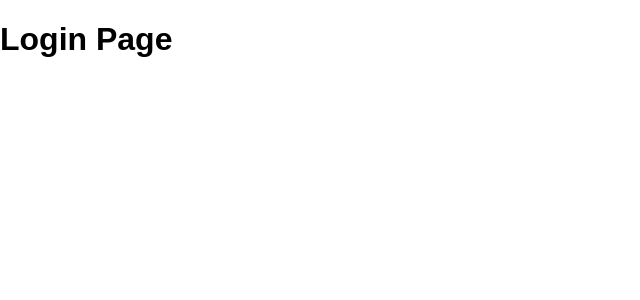
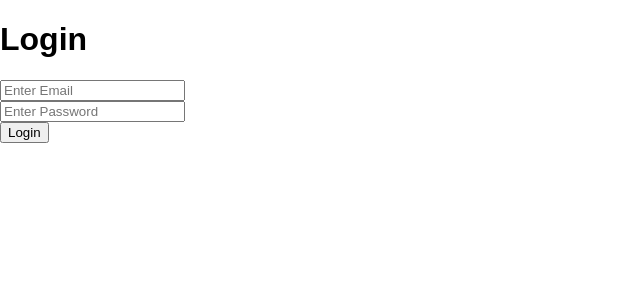
Before and after one commit to Manikanta420m/CommunityServe, a React (Vite) app in the folder FrontEnd/: page /login in a window 1280 px wide. Shown: the top 300 px of the page, without its empty margins (0-640 px from the left). Built offline with nearby package versions, Linux system fonts and the light colour scheme.

Commit message:
"Login file update"

```diff
--- a/FrontEnd/src/pages/Login.jsx
+++ b/FrontEnd/src/pages/Login.jsx
@@ -1,7 +1,63 @@
+import { useState } from "react";
+
+import { loginUser } from "../services/authService";
+
 const Login = () => {
+  const [formData, setFormData] = useState({
+    email: "",
+    password: "",
+  });
+
+  const handleChange = (e) => {
+    setFormData({
+      ...formData,
+      [e.target.name]: e.target.value,
+    });
+  };
+
+  const handleSubmit = async (e) => {
+    e.preventDefault();
+
+    try {
+      const data = await loginUser(formData);
+
+      console.log(data);
+
+      localStorage.setItem("token", data.token);
+
+      alert("Login Successful");
+    } catch (error) {
+      console.log(error);
+
+      alert("Login Failed");
+    }
+  };
+
   return (
     <div>
-      <h1>Login Page</h1>
+      <h1>Login</h1>
+
+      <form onSubmit={handleSubmit}>
+        <input
+          type="email"
+          name="email"
+          placeholder="Enter Email"
+          onChange={handleChange}
+        />
+
+        <br />
+
+        <input
+          type="password"
+          name="password"
+          placeholder="Enter Password"
+          onChange={handleChange}
+        />
+
+        <br />
+
+        <button type="submit">Login</button>
+      </form>
     </div>
   );
 };
```
